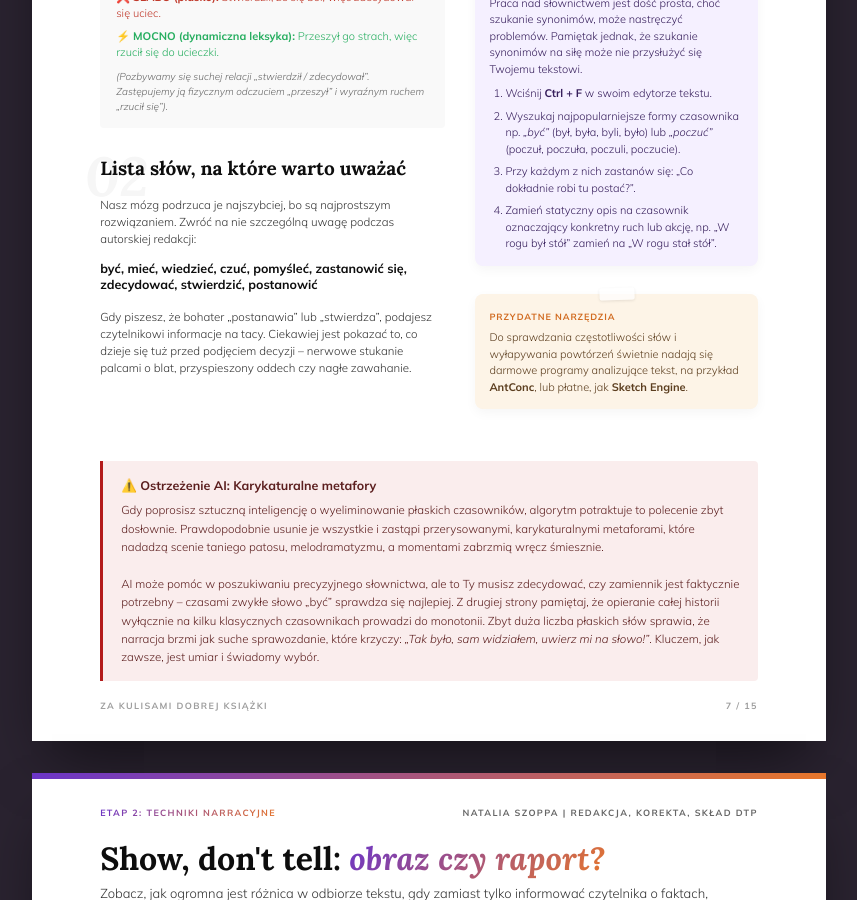
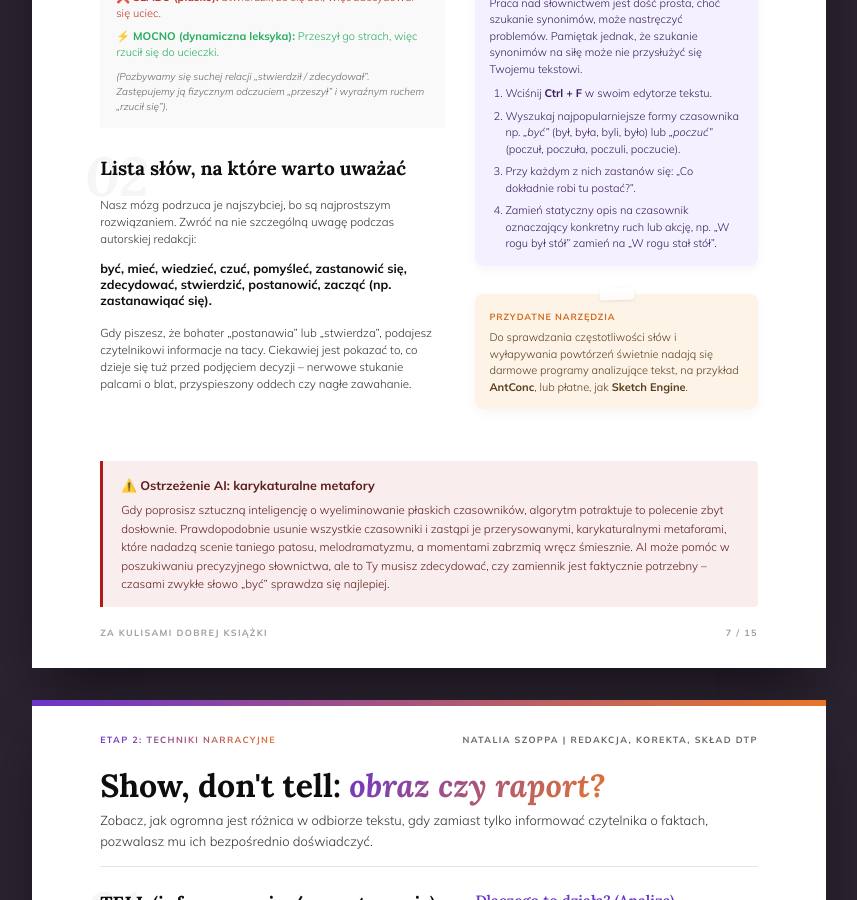
Before and after one commit to Bonnie00726/nataliaszoppa, a Jekyll site: the page arkusz językowy.html, which Jekyll copies as it is, in a window 1280 px wide and 900 px high, scrolled down 7452 px. Shown: the whole window, without its empty margins (211-1068 px from the left). Built offline with Jekyll 4.4.1, drawn with Linux system fonts in a browser that asks for light colours.

Commit message:
Update arkusz językowy.html

```diff
--- a/arkusz językowy.html
+++ b/arkusz językowy.html
@@ -500,7 +500,7 @@
 
       <!-- ZMIANA: Zlikwidowano czerwoną ramkę, zostało samo pogrubienie -->
       <div style="font-size: 12.5px; margin-bottom: 16px; color: var(--ink); font-weight: 700;">
-        być, mieć, wiedzieć, czuć, pomyśleć, zastanowić się, zdecydować, stwierdzić, postanowić
+        być, mieć, wiedzieć, czuć, pomyśleć, zastanowić się, zdecydować, stwierdzić, postanowić, zacząć (np. zastanawiqać się).
       </div>
 
       <p style="font-size: 11.5px; line-height: 1.5; color: var(--ink-soft); margin-bottom: 0;">Gdy piszesz, że bohater „postanawia” lub „stwierdza”, podajesz czytelnikowi informacje na tacy. Ciekawiej jest pokazać to, co dzieje się tuż przed podjęciem decyzji – nerwowe stukanie palcami o blat, przyspieszony oddech czy nagłe zawahanie.</p>
@@ -540,9 +540,8 @@
 
   <!-- ZMIANA: Nowa sekcja na całą szerokość pod dwiema kolumnami -->
   <div style="background: #FAEDED; border-left: 3px solid #B31B1B; padding: 14px 18px; border-radius: 0 4px 4px 0; font-size: 11.5px; color: #5c1f1f; line-height: 1.6; margin-top: 16px; flex: none;">
-    <strong style="display: block; font-size: 12.5px; margin-bottom: 6px;">⚠️ Ostrzeżenie AI: Karykaturalne metafory</strong>
-    Gdy poprosisz sztuczną inteligencję o wyeliminowanie płaskich czasowników, algorytm potraktuje to polecenie zbyt dosłownie. Prawdopodobnie usunie je wszystkie i zastąpi przerysowanymi, karykaturalnymi metaforami, które nadadzą scenie taniego patosu, melodramatyzmu, a momentami zabrzmią wręcz śmiesznie.<br><br>
-    AI może pomóc w poszukiwaniu precyzyjnego słownictwa, ale to Ty musisz zdecydować, czy zamiennik jest faktycznie potrzebny – czasami zwykłe słowo „być” sprawdza się najlepiej. Z drugiej strony pamiętaj, że opieranie całej historii wyłącznie na kilku klasycznych czasownikach prowadzi do monotonii. Zbyt duża liczba płaskich słów sprawia, że narracja brzmi jak suche sprawozdanie, które krzyczy: <em>„Tak było, sam widziałem, uwierz mi na słowo!”</em>. Kluczem, jak zawsze, jest umiar i świadomy wybór.
+    <strong style="display: block; font-size: 12.5px; margin-bottom: 6px;">⚠️ Ostrzeżenie AI: karykaturalne metafory</strong>
+    Gdy poprosisz sztuczną inteligencję o wyeliminowanie płaskich czasowników, algorytm potraktuje to polecenie zbyt dosłownie. Prawdopodobnie usunie wszystkie czasowniki i zastąpi je przerysowanymi, karykaturalnymi metaforami, które nadadzą scenie taniego patosu, melodramatyzmu, a momentami zabrzmią wręcz śmiesznie. AI może pomóc w poszukiwaniu precyzyjnego słownictwa, ale to Ty musisz zdecydować, czy zamiennik jest faktycznie potrzebny – czasami zwykłe słowo „być” sprawdza się najlepiej.
   </div>
 
   <div class="runner bottom"><span>ZA KULISAMI DOBREJ KSIĄŻKI</span><span>7 / 15</span></div>
```
